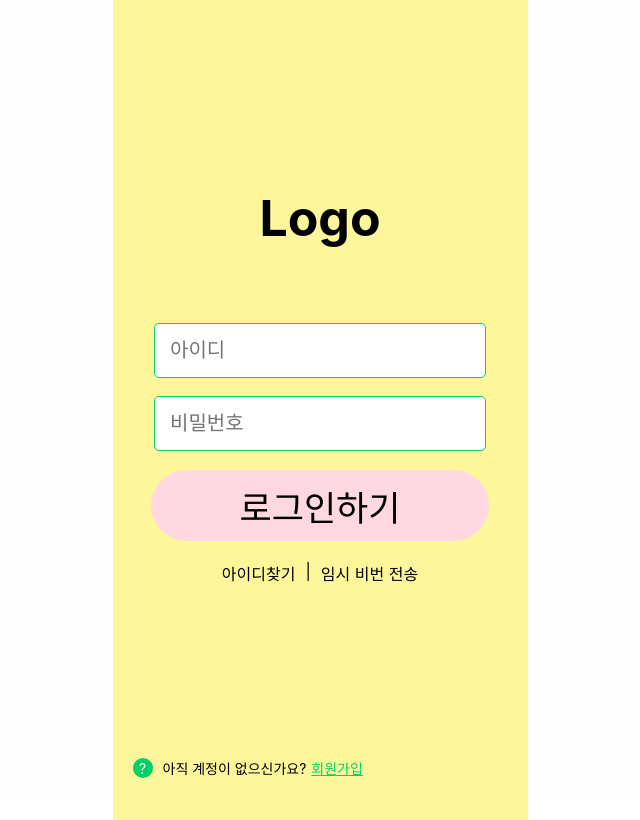
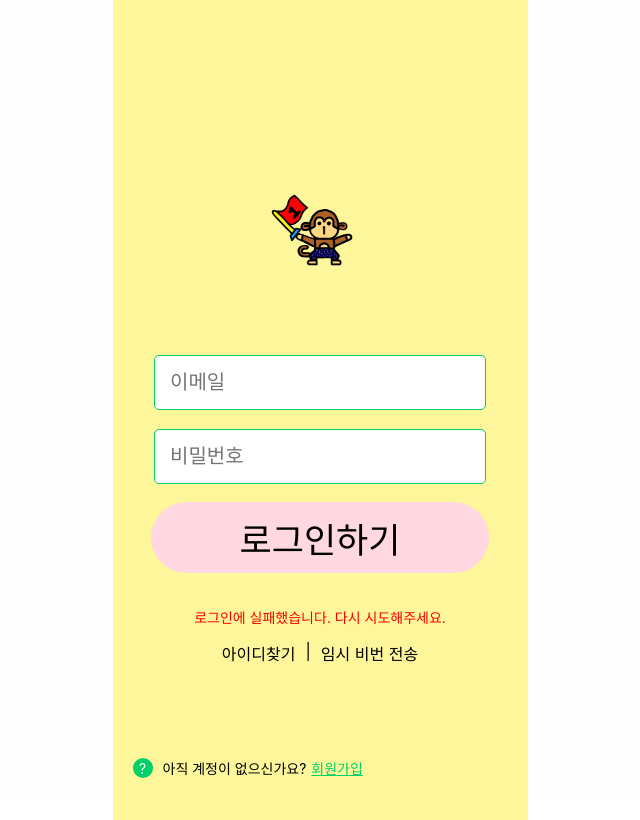
Before and after one commit to binary-is-honam-line/FE, a React (Create React App) app: page /login in a window 1280 px wide. Both pictures are taken after a click on the button "로그인하기". Shown: the whole page, without its empty margins (320-960 px from the left). Built offline with nearby package versions, Linux system fonts and the light colour scheme; no server answers.

Commit message:
feat: 회원가입, 로그인 api 연동 성공

```diff
--- /dev/null
+++ b/src/Pages/Api.jsx
@@ -0,0 +1,14 @@
+import axios from 'axios';
+
+// 환경에 따라 baseURL 설정
+const baseURL = 'http://localhost:8080';
+
+const api = axios.create({
+  baseURL,
+  headers: {
+    'Content-Type': 'application/json',
+  },
+  withCredentials: true, // 세션 쿠키를 포함하기 위해 설정
+});
+
+export default api;
--- a/src/Pages/Login.jsx
+++ b/src/Pages/Login.jsx
@@ -1,7 +1,9 @@
-import React, { useState } from 'react';
+import React, { useState, useEffect } from 'react';
 import styled from 'styled-components';
-import axios from 'axios';
 import { useNavigate } from 'react-router-dom';
+import api from './Api';
+
+const logoImage = `${process.env.PUBLIC_URL}/monkey1.png`;
 
 const Container = styled.div`
     display: flex;
@@ -22,9 +24,8 @@ const AppWrapper = styled.div`
     position: relative;
 `;
 
-const Logo = styled.div`
-    font-size: 50px;
-    font-weight: bold;
+const Logo = styled.img`
+    width: 100px;
     margin-top: 50%;
     margin-bottom: 20%;
 `;
@@ -48,6 +49,7 @@ const LoginButton = styled.button`
     font-size: 35px;
     width: 90%;
     margin-bottom: 20px;
+
     &:hover {
         color: #FF86FF;
     }
@@ -64,6 +66,7 @@ const Link = styled.a`
     cursor: pointer;
     text-decoration: none;
     color: black;
+
     &:hover {
         text-decoration: underline;
     }
@@ -98,32 +101,52 @@ const SignupLink = styled.a`
     cursor: pointer;
     text-decoration: underline;
     color: #00D065;
+
     &:hover {
         text-decoration: underline;
     }
 `;
 
+const ErrorMessage = styled.p`
+    color: red;
+    font-size: 14px;
+`;
+
 const Login = () => {
     const navigate = useNavigate();
-    const [userId, setUserId] = useState('');
+    const [email, setEmail] = useState('');
     const [password, setPassword] = useState('');
+    const [errorMessage, setErrorMessage] = useState('');
+
+    useEffect(() => {
+        // 페이지 로드 시 세션을 확인하여 이미 로그인된 상태라면 홈으로 리다이렉트
+        const user = sessionStorage.getItem('user');
+        if (user) {
+            navigate('/search');
+        }
+    }, [navigate]);
 
     const handleLoginClick = async () => {
         try {
-            // api 호출 예시
-            const response = await axios.post('https://api.example.com/login', {
-                userId,
-                password,
+            const params = new URLSearchParams();
+            params.append('email', email);
+            params.append('password', password);
+
+            const response = await api.post('/login', params, {
+                headers: {
+                    'Content-Type': 'application/x-www-form-urlencoded',
+                },
             });
-            const data = response.data;
-            // 로그인 성공 시 처리
-            console.log('로그인 성공:', data);
 
-            // 홈페이지로 이동
-            navigate('/home');
+            // 세션에 사용자 정보 저장
+            sessionStorage.setItem('user', JSON.stringify(response.data.user));
+
+            console.log('로그인 성공:', response.data.message); // 로그인 성공 메시지 출력
+            console.log('로그인 성공한 이메일:', response.data.user); // 로그인 성공한 이메일 출력
+            navigate('/search'); // 로그인 성공 시 홈 페이지로 이동
         } catch (error) {
-            // 에러 처리
-            console.error('로그인 실패:', error);
+            console.error('로그인 실패:', error.response?.data || error.message); // 서버에서 반환된 에러 메시지 출력
+            setErrorMessage(error.response?.data?.message || '로그인에 실패했습니다. 다시 시도해주세요.'); // 에러 메시지 설정
         }
     };
 
@@ -140,14 +163,15 @@ const Login = () => {
     };
 
     return (
+        <>
             <Container>
                 <AppWrapper>
-                <Logo>Logo</Logo>
+                    <Logo src={logoImage} alt="Logo" />
                     <Input
-                    type="text"
-                    placeholder="아이디"
-                    value={userId}
-                    onChange={(e) => setUserId(e.target.value)}
+                        type="email"
+                        placeholder="이메일"
+                        value={email}
+                        onChange={(e) => setEmail(e.target.value)}
                     />
                     <Input
                         type="password"
@@ -156,6 +180,7 @@ const Login = () => {
                         onChange={(e) => setPassword(e.target.value)}
                     />
                     <LoginButton onClick={handleLoginClick}>로그인하기</LoginButton>
+                    {errorMessage && <ErrorMessage>{errorMessage}</ErrorMessage>}
                     <LinkContainer>
                         <Link onClick={handleFindIdClick}>아이디찾기</Link>
                         <span>|</span>
@@ -169,6 +194,7 @@ const Login = () => {
                     </Footer>
                 </AppWrapper>
             </Container>
+        </>
     );
 };
 
--- a/src/Pages/Signup.jsx
+++ b/src/Pages/Signup.jsx
@@ -1,6 +1,7 @@
 import React, { useState } from 'react';
 import styled from 'styled-components';
 import { useNavigate } from 'react-router-dom';
+import api from './Api';
 
 const Container = styled.div`
     display: flex;
@@ -127,16 +128,49 @@ const ModalButton = styled.button`
     }
 `;
 
+const ErrorMessage = styled.p`
+    color: red;
+    font-size: 14px;
+    margin-top: 10px;
+`;
+
 const Signup = () => {
     const navigate = useNavigate();
     const [modalOpen, setModalOpen] = useState(false);
+    const [name, setName] = useState('');
+    const [email, setEmail] = useState('');
+    const [phone, setPhone] = useState('');
+    const [password, setPassword] = useState('');
+    const [passwordChk, setPasswordChk] = useState('');
+    const [nickname, setNickname] = useState('');
+    const [error, setError] = useState('');
 
     const handleSignupClick = async () => {
+        if (!name || !email || !phone || !password || !passwordChk || !nickname) {
+            setError('모든 필드를 입력해주세요.');
+            return;
+        }
+
+        if (password !== passwordChk) {
+            setError('비밀번호가 일치하지 않습니다.');
+            return;
+        }
+
         try {
-            // 회원가입 api
+            const response = await api.post('/join', {
+                email,
+                password,
+                passwordCheck: passwordChk,
+                name,
+                nickname,
+                phone,
+            });
+
+            console.log('회원가입 성공:', response.data);
             setModalOpen(true); // 회원가입 성공 시 모달 열기
         } catch (error) {
             console.error('회원가입 에러:', error);
+            setError('회원가입 중 오류가 발생했습니다.');
         }
     };
 
@@ -153,13 +187,44 @@ const Signup = () => {
         <Container>
             <AppWrapper>
                 <Logo>Logo</Logo>
-                <Input type="text" placeholder="이름" />
-                <Input type="email" placeholder="이메일" />
-                <Input type="tel" placeholder="전화번호" />
-                <Input type="password" placeholder="비밀번호" />
-                <Input type="password" placeholder="비밀번호 재입력" />
-                <Input type="nickname" placeholder="닉네임" />
+                <Input
+                    type="text"
+                    placeholder="이름"
+                    value={name}
+                    onChange={(e) => setName(e.target.value)}
+                />
+                <Input
+                    type="email"
+                    placeholder="이메일"
+                    value={email}
+                    onChange={(e) => setEmail(e.target.value)}
+                />
+                <Input
+                    type="tel"
+                    placeholder="전화번호"
+                    value={phone}
+                    onChange={(e) => setPhone(e.target.value)}
+                />
+                <Input
+                    type="password"
+                    placeholder="비밀번호"
+                    value={password}
+                    onChange={(e) => setPassword(e.target.value)}
+                />
+                <Input
+                    type="password"
+                    placeholder="비밀번호 재입력"
+                    value={passwordChk}
+                    onChange={(e) => setPasswordChk(e.target.value)}
+                />
+                <Input
+                    type="text"
+                    placeholder="닉네임"
+                    value={nickname}
+                    onChange={(e) => setNickname(e.target.value)}
+                />
                 <SignupButton onClick={handleSignupClick}>가입하기</SignupButton>
+                {error && <ErrorMessage>{error}</ErrorMessage>}
                 <Footer>
                     <QuestionMark>?</QuestionMark>
                     <span>이미 계정이 있으신가요?</span>
```
Lines whose indentation alone changed are shown as unchanged.
